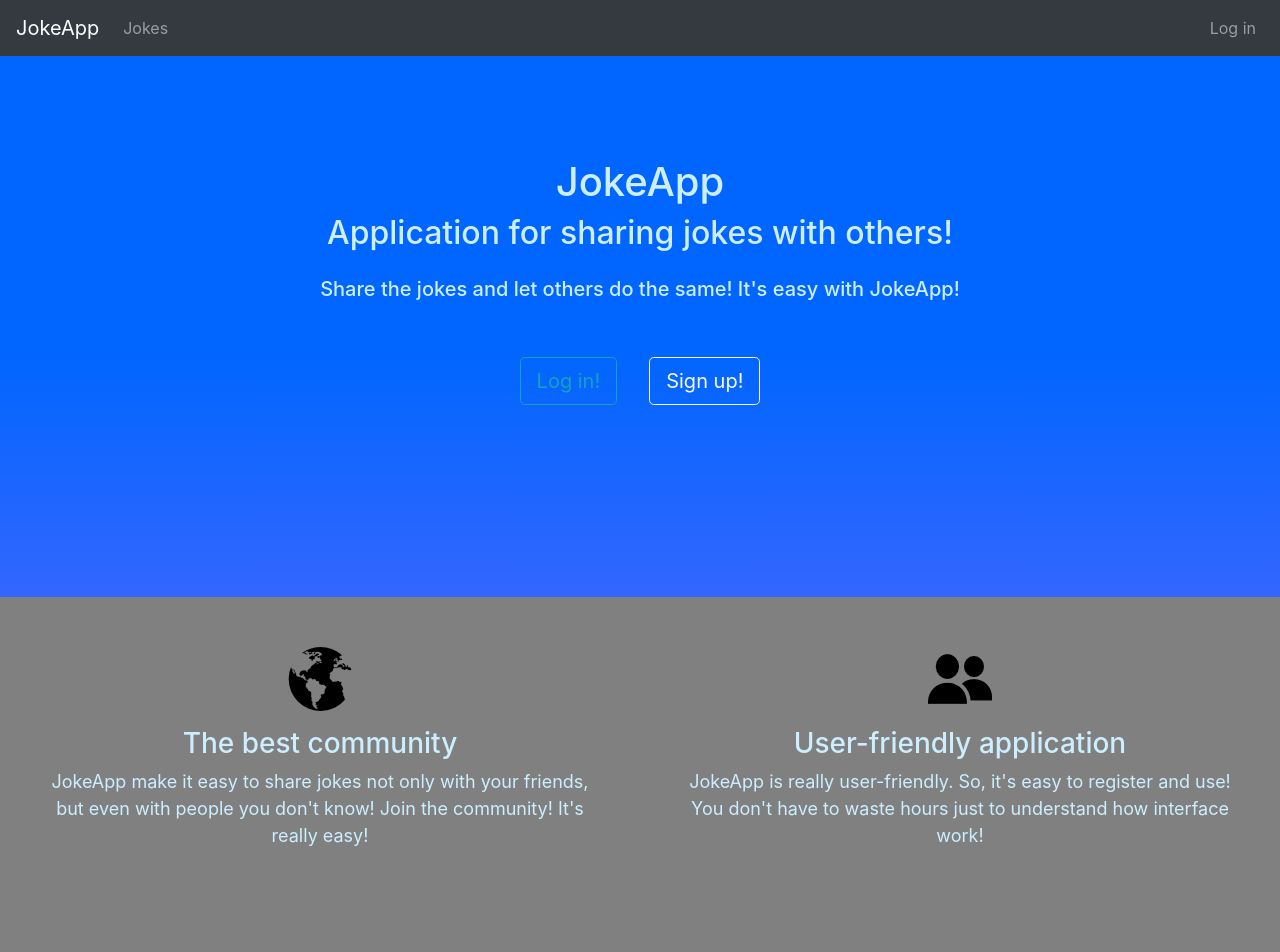
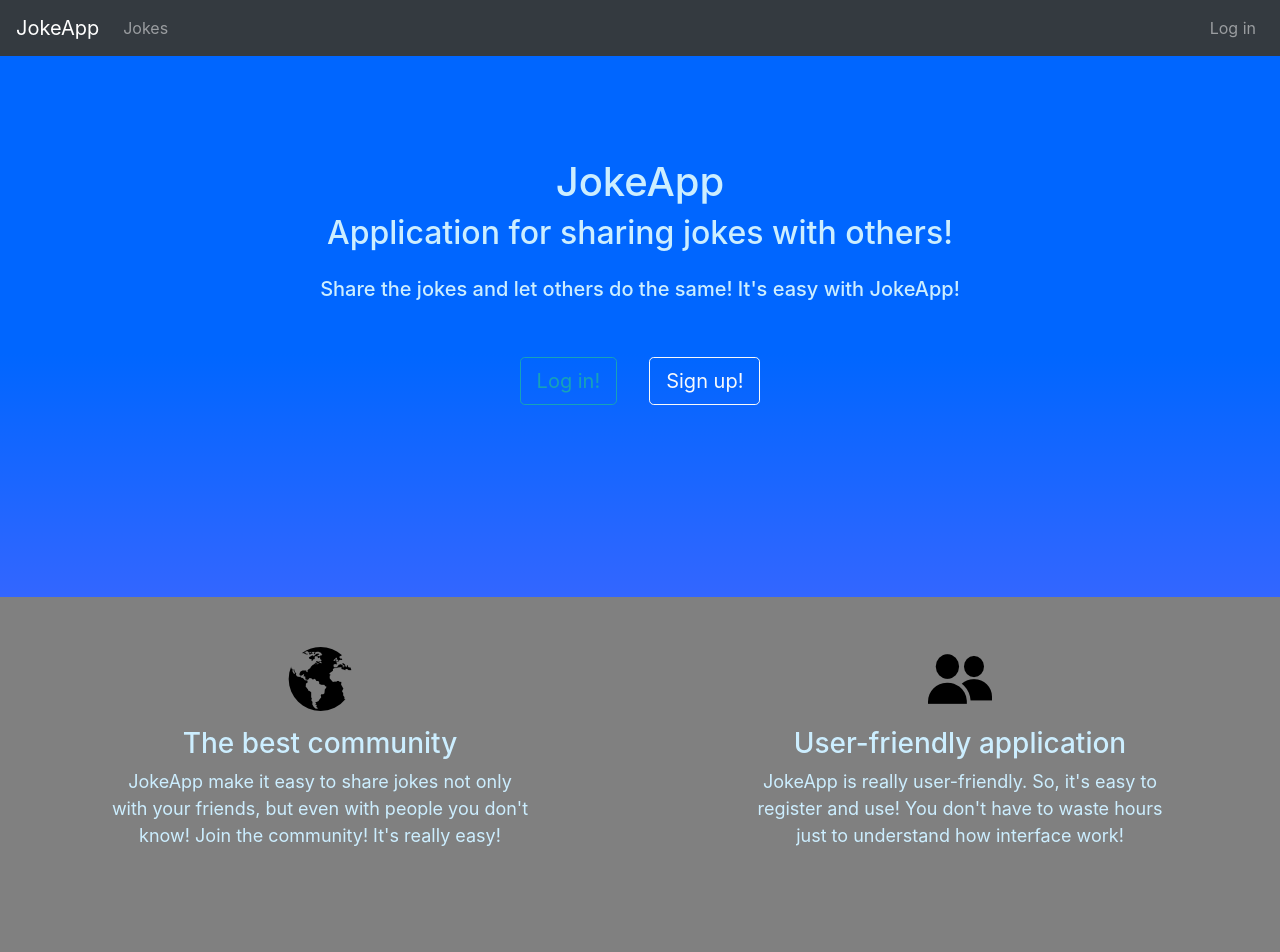
Before and after one commit to DanielSzatkowski/JokeApp-Frontend, a React (Create React App) app: page / in a window 1280 px wide. Shown: the top 952 px of the page. Built offline with nearby package versions, Linux system fonts and the light colour scheme.

Commit message:
small change in styling CardElement

```diff
--- a/src/components/home/cardElement/CardElement.js
+++ b/src/components/home/cardElement/CardElement.js
@@ -12,7 +12,7 @@ function CardElement(props){
             <Row className="justify-content-center text-center px-5">
                 <h3> {props.title} </h3>
             </Row>
-            <Row className="justify-content-center text-center px-5">
+            <Row className="justify-content-center text-center px-5 mx-5">
                 {props.content}
             </Row>
         </Col>
```
